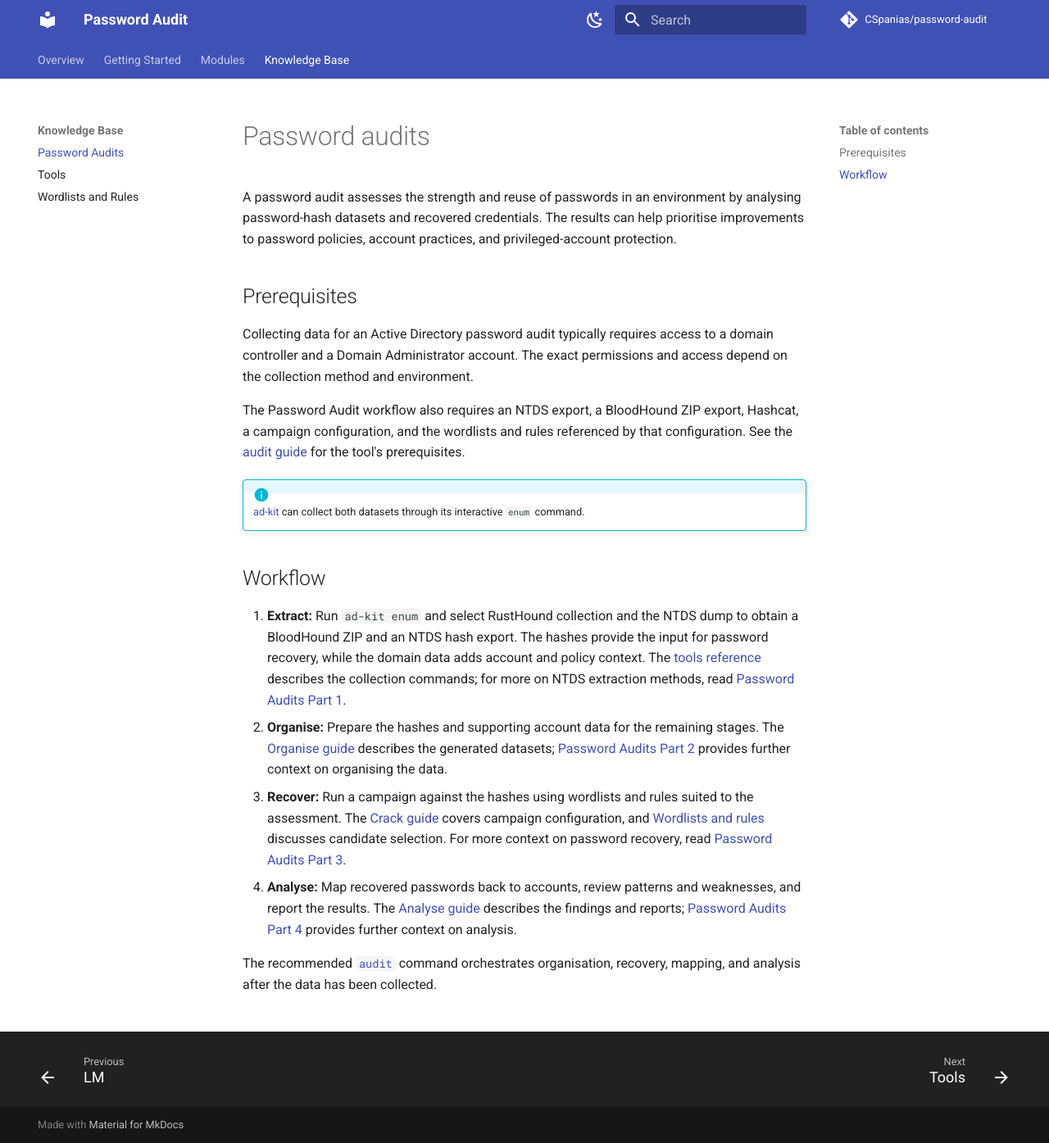
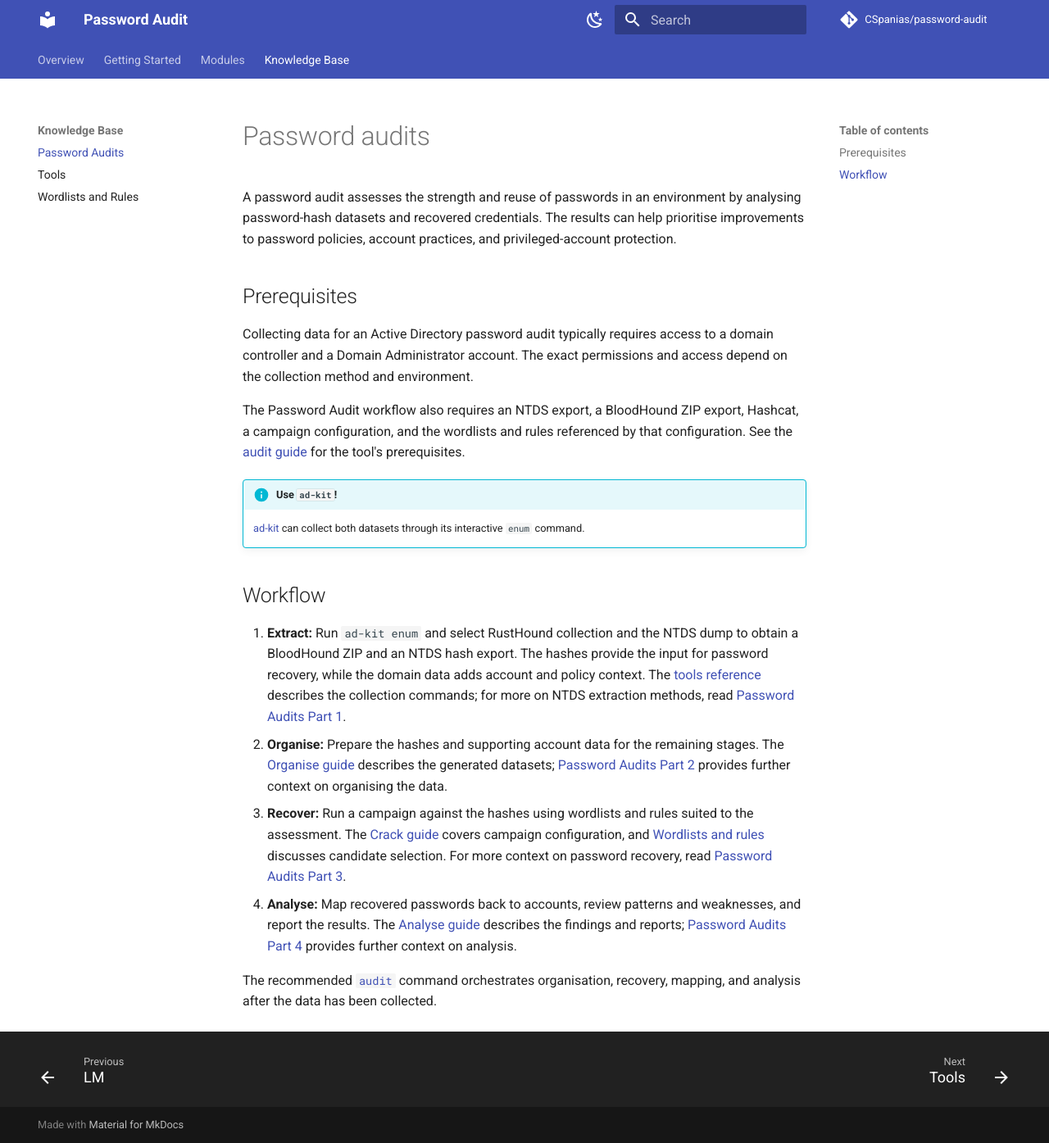
Before and after one commit to CSpanias/password-audit, an MkDocs documentation site: the page built from docs/knowledge-base/password-audits.md, in a window 1280 px wide and 1395 px high. Shown: the whole window at 82% size. Built offline with MkDocs 1.6.1 and Material for MkDocs 9.7.7, drawn with Linux system fonts in a browser that asks for light colours; comment, search, counter and statistics services are not loaded.

Commit message:
Refined docs.

```diff
--- a/docs/knowledge-base/password-audits.md
+++ b/docs/knowledge-base/password-audits.md
@@ -16,9 +16,9 @@ export, Hashcat, a campaign configuration, and the wordlists and rules
 referenced by that configuration. See the [audit guide](../audit.md) for
 the tool's prerequisites.
 
-!!! info " "
-    [ad-kit](https://github.com/CSpanias/ad-kit) can collect both datasets through
-    its interactive `enum` command.
+!!! info "Use `ad-kit`!"
+    [ad-kit](https://github.com/CSpanias/ad-kit) can collect both datasets
+    through its interactive `enum` command.
 
 ## Workflow
 
```
Also changed, not shown: docs/audit.md (+1 -1 lines).
